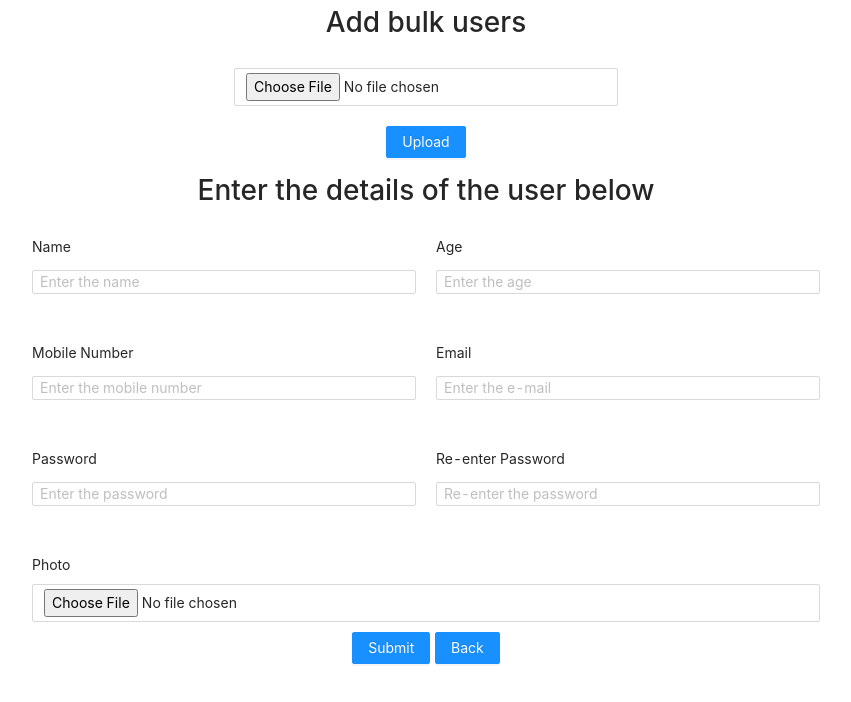
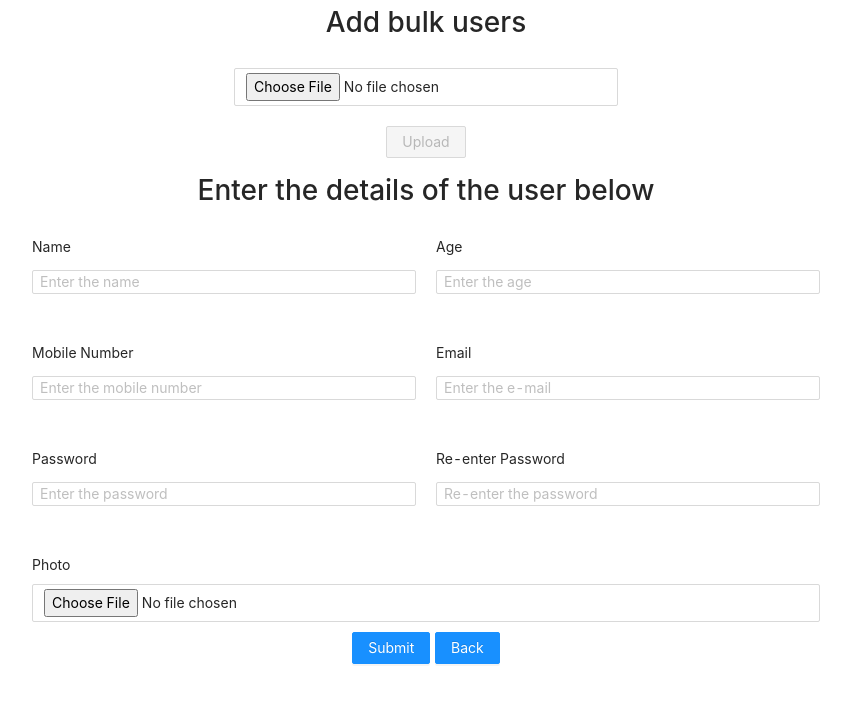
Before and after one commit to bhargavpolina1/user-mgmt, a React (Create React App) app: page /admin/adduser in a window 1280 px wide. Shown: the top 702 px of the page, without its empty margins (214-1065 px from the left). Built offline with nearby package versions, Linux system fonts and the light colour scheme.

Commit message:
Add feature to disable the upload button by default

```diff
--- a/src/components/addUser.js
+++ b/src/components/addUser.js
@@ -73,7 +73,7 @@ const headers =[
       bulkUploadSuccess:"",
       bulkUploadFileTypeError:"",
       successfulUsers:0,
-      addBulkDisabled:false
+      addBulkDisabled:true
 
     }
   obtainedJson = "";
@@ -283,6 +283,13 @@ const headers =[
     handleFiles = (event) => {
 
     const reqFile = event.target.files[0];
+    console.log(reqFile)
+
+    if (reqFile === undefined){
+      this.setState({
+        addBulkDisabled:true
+      })
+    }
 
     if(reqFile.type === "text/csv"){
 
@@ -294,12 +301,12 @@ const headers =[
       preview:1000,
       complete(result){
       this.obtainedJson = result.data;
-      self.setState({obtainedJson:result.data,bulkUploadFileTypeError:""},() => console.log(self.state.obtainedJson))
+      self.setState({obtainedJson:result.data,bulkUploadFileTypeError:"",addBulkDisabled:false},() => console.log(self.state.obtainedJson))
     }
     })
 
     }else{
-      this.setState({bulkUploadFileTypeError:"Invalid file type. Select a csv file"},() => console.log(this.state.bulkUploadFileTypeError))
+      this.setState({bulkUploadFileTypeError:"Invalid file type. Select a csv file",addBulkDisabled:true},() => console.log(this.state.bulkUploadFileTypeError))
 
     }
     }
```
